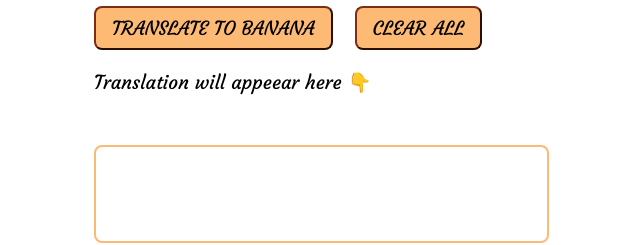
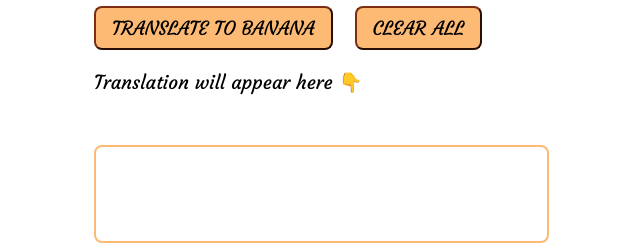
Before and after one commit to Jaynil1611/Minionese, a plain HTML site: page index.html in a window 1280 px wide. Shown: the part 323-568 px from the top of the page, 546-1186 px from the left. Drawn offline with nearby package versions, Linux system fonts and the light colour scheme.

Commit message:
fix: corrected spelling mistake

```diff
--- a/index.html
+++ b/index.html
@@ -31,7 +31,7 @@
                 <button id="clear-button">
                     CLEAR ALL
                 </button>
-                <p> Translation will appeear here 👇</p>
+                <p> Translation will appear here 👇</p>
             </div>
             <div id="output-div">
             </div>
```
